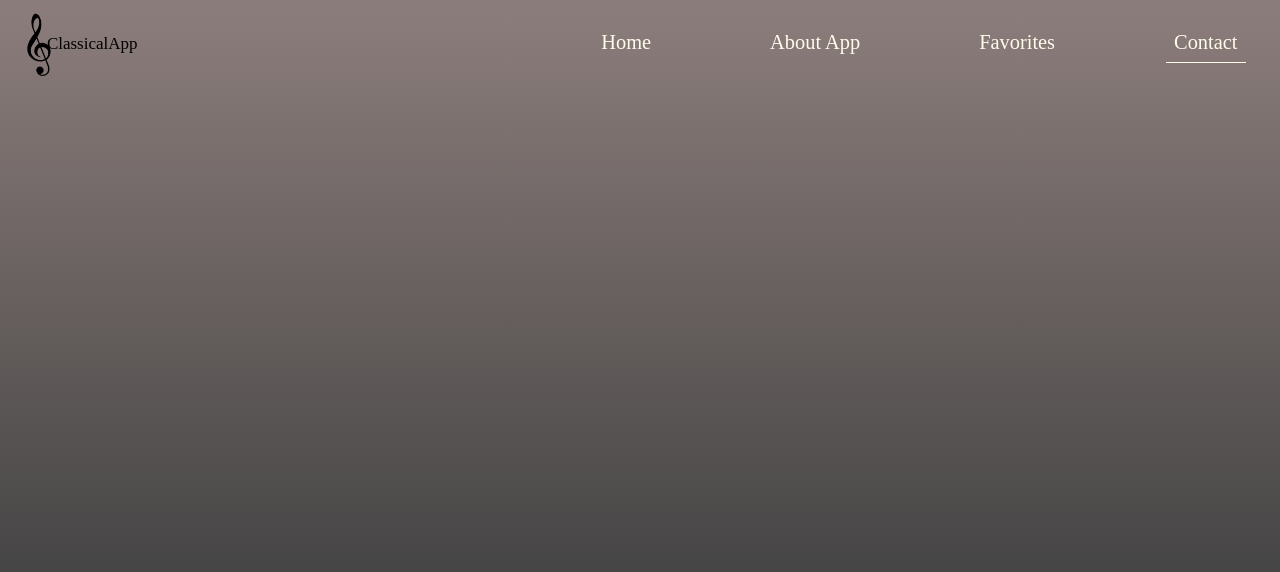
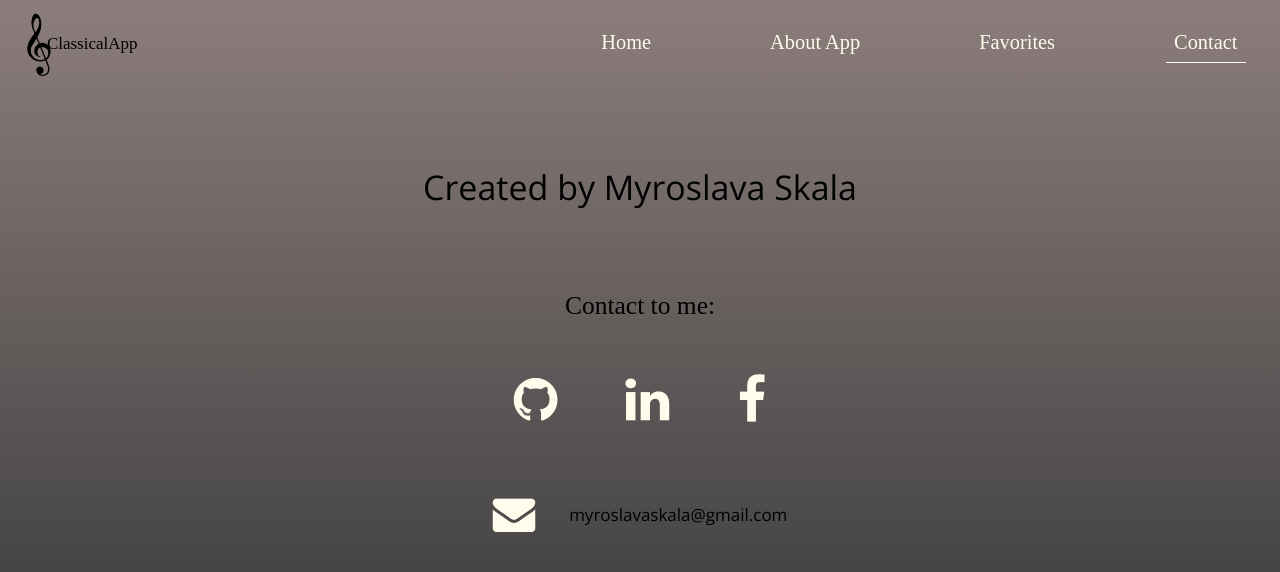
Before and after one commit to Myroslava12/React_Classical_music, a React (Create React App) app: page /contact in a window 1280 px wide. Shown: the top 572 px of the page. Built offline with nearby package versions, Linux system fonts and the light colour scheme; a web font is replaced by a local one.

Commit message:
add component Footer

```diff
--- a/src/components/favorites/Favorite.js
+++ b/src/components/favorites/Favorite.js
@@ -1,8 +1,9 @@
-import React, { useRef, useState } from "react";
+import React, { useEffect, useRef, useState } from "react";
 import { getVideoFromYoutube } from "../../services/api";
 import Video from "../works/Video";
 import Loading from "../loading/Loading";
 import { scrollToRef } from "../../services/scroll";
+import { getFavoritesFromLocalStorage, setFavoritesToLocalStorage } from "../../services/favorites";
 
 const Favorite = ({work}) => {
     const [show, setShow] = useState(false);
@@ -28,8 +29,15 @@ const Favorite = ({work}) => {
         scrollToRef(myRef);
     }
 
+    const removeWorkFromFavorites = () => {
+        const favorites = getFavoritesFromLocalStorage();
+        const filteredFavorites = favorites.filter(el => el.id !== work.id);
+        setFavoritesToLocalStorage(filteredFavorites);
+    }
+
     return (
         <div className="favorite--work--box" key={work.id}>
+            <button onClick={removeWorkFromFavorites} className="btn--favorite--delete"><i className="fa fa-trash" /></button>
             <div className="img--box">
                 <div className="composer--img">
                     <img src={work.img}></img>
--- a/src/components/favorites/_favorites.scss
+++ b/src/components/favorites/_favorites.scss
@@ -48,6 +48,7 @@
     flex-wrap: wrap;
     justify-content: space-between;
     align-items: center;
+    position: relative;
     width: auto;
     padding: 1rem 2rem;
     margin: 3rem 0 0 0;
@@ -155,6 +156,26 @@
     }
 }
 
+.btn--favorite--delete {
+    position: absolute;
+    right: 1rem;
+    top: 1rem;
+    z-index: 5;
+    border: 0;
+    outline: none;
+    background-color: transparent;
+    transition: .1s;
+
+    &:hover {
+        transform: scale(1.1);
+    }
+
+    i {
+        font-size: 3rem;
+        color: $fontColor;
+    }
+}
+
 @media #{$tableScreen} {
     .img--box {
         .composer--img {
@@ -185,6 +206,7 @@
 
 @media #{$mobileLargeScreen} {
     .img--box {
+        margin-top: 4rem;
         .composer--img {
             width: 100%;
         }
@@ -212,6 +234,7 @@
 
     .img--box {
         width: 100%;
+        margin-top: 4rem;
 
         .composer--img {
             width: 60%;
--- a/src/components/footer/Footer.js
+++ b/src/components/footer/Footer.js
@@ -1,6 +1,28 @@
 import React from 'react';
 
 
-const Footer = () => null;
+const Footer = () => {
+    return (
+        <div className="footer--contact">
+            <h2 className="footer--title">Created by Myroslava Skala</h2>
+            <p className="footer--info">Contact to me:</p>
+            <div className="footer--icon--box">
+                <a className="footer--link" href="https://github.com/Myroslava12" target="_blank">
+                    <i className="fa fa-github" />
+                </a>
+                <a className="footer--link" href="https://www.linkedin.com/in/myroslava-skala-342b21196/" target="_blank">
+                    <i className="fa fa-linkedin" />
+                </a>
+                <a className="footer--link" href="https://www.facebook.com/myroslava.skala" target="_blank">
+                    <i className="fa fa-facebook-f" />
+                </a>
+                <div className="footer--icon--gmail">
+                    <i className="fa fa-envelope" />
+                    <span className="icon--gmail--info">myroslavaskala@gmail.com</span>
+                </div>
+            </div>
+        </div>
+    )
+};
 
 export default Footer;
--- a/src/components/footer/_footer.scss
+++ b/src/components/footer/_footer.scss
@@ -0,0 +1,61 @@
+.footer--contact {
+    width: 100%;
+    display: flex;
+    flex-direction: column;
+    justify-content: center;
+    align-items: center;
+}
+
+.footer--title {
+    margin: 5rem 0;
+    font-family: $fontOpenSans;
+    line-height: 2,4rem;
+    font-size: 2rem;
+}
+
+.footer--info {
+    font-size: 1.5rem;
+    line-height: 2rem;
+    font-family: $fontPoller;
+    margin-bottom: 2rem;
+}
+
+.footer--icon--box {
+    display: flex;
+    justify-content: center;
+    flex-wrap: wrap;
+    margin: 1rem 0;
+}
+
+.footer--link {
+    margin: 0 2rem;
+    color: $lightColor;
+    transition: .1s;
+
+    &:hover {
+        transform: scale(1.1);
+    }
+
+    i {
+        font-size: 3rem;
+    }
+}
+
+.footer--icon--gmail {
+    width: 100%;
+    margin: 4rem 0 3rem 0;
+    display: flex;
+    align-items: center;
+    justify-content: center;
+
+    .fa {
+        margin-right: 2rem;
+        font-size: 2.5rem;
+        color: $lightColor;
+    }
+
+    .icon--gmail--info {
+        font-size: 1rem;
+        font-family: $fontOpenSans;
+    }
+}
--- a/src/components/works/FormSearchWorks.js
+++ b/src/components/works/FormSearchWorks.js
@@ -43,6 +43,7 @@ const FormSearchWorks  = ({setWorks, setIsVisible, composerID, myRef}) => {
             <p className="search--work--title">What works do you want to find?</p>
             {inputError && <p className="search--title--error">Field value cannot be empty</p>}
             {error && <p className="search--title--error">No works found</p>}
+            <small className="message--info">To see all the works, enter "all"</small>
             <input className="input--search--work" type="text" value={nameWork} placeholder="e.g. Sonata or preludy..." onChange={onChange} />
             <button type="submit" className="btn--search--work">Show work</button>
         </form>
--- a/src/components/works/Work.js
+++ b/src/components/works/Work.js
@@ -31,15 +31,21 @@ const Work = ({work, composerName, composerImg}) => {
 
     const addToFavorites = () => {
         const newFavorites = [...getFavoritesFromLocalStorage(), {...work, name: composerName, img: composerImg}];
+        if (isAdded) {
+            const filteredFavorites = newFavorites.filter(el => el.id !== work.id);
+            setFavoritesToLocalStorage(filteredFavorites);
+            setIsAdded(false);
+            return;
+        }
         setFavoritesToLocalStorage(newFavorites);
-        setIsAdded(true);
+        setIsAdded(!isAdded);
     }
 
     return (
         <li className="work--box">
             <p className="work--title">{work.title}</p>
             <div className="work--icons">
-                <button disabled={isAdded && true} onClick={addToFavorites} className="btn--add--work">{!isAdded ? <i className="fa fa-heart"></i> : <i className="fa fa-check"></i>}</button>
+                <button onClick={addToFavorites} className="btn--add--work">{!isAdded ? <i className="fa fa-heart"></i> : <i className="fa fa-check"></i>}</button>
                 <button onClick={showVideoFromYoutube} className="btn--yt--player">{isLoading && <Loading />}<i className="fa fa-youtube"></i></button>
             </div>
             {videoNotFound && <p className="work--not--found">Video not found</p>}
--- a/src/components/works/_works.scss
+++ b/src/components/works/_works.scss
@@ -50,10 +50,17 @@
     width: 50%;
     font-size: 1rem;
     border-radius: 1rem;
+    margin-top: .5rem;
 
     &:focus {
         box-shadow: 0px 0px 4px $fontColor;
     }
+}
+
+.message--info {
+    font-family: $fontOpenSans;
+    color: $darkColor;
+    font-size: .7rem;
 }
 
 .btn--search--work {
```
Also changed, not shown: src/services/favorites.js (line endings or trailing spaces).
